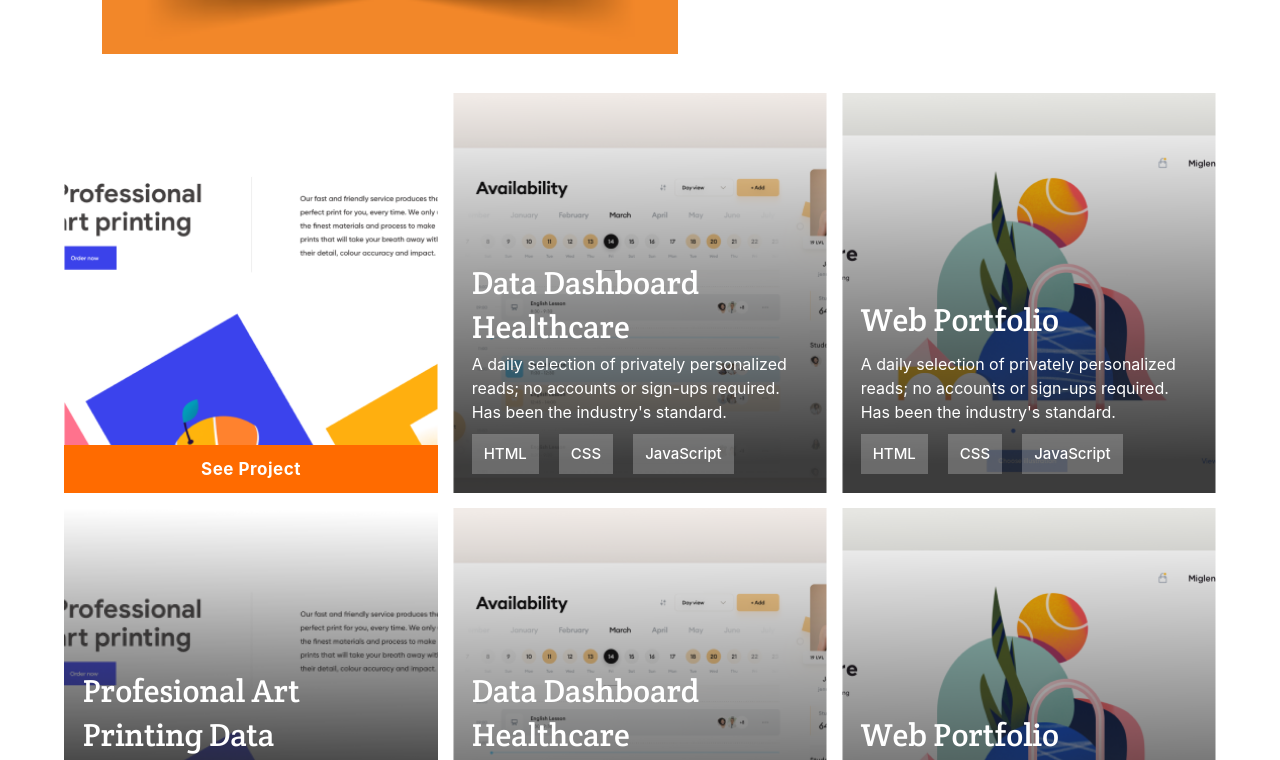
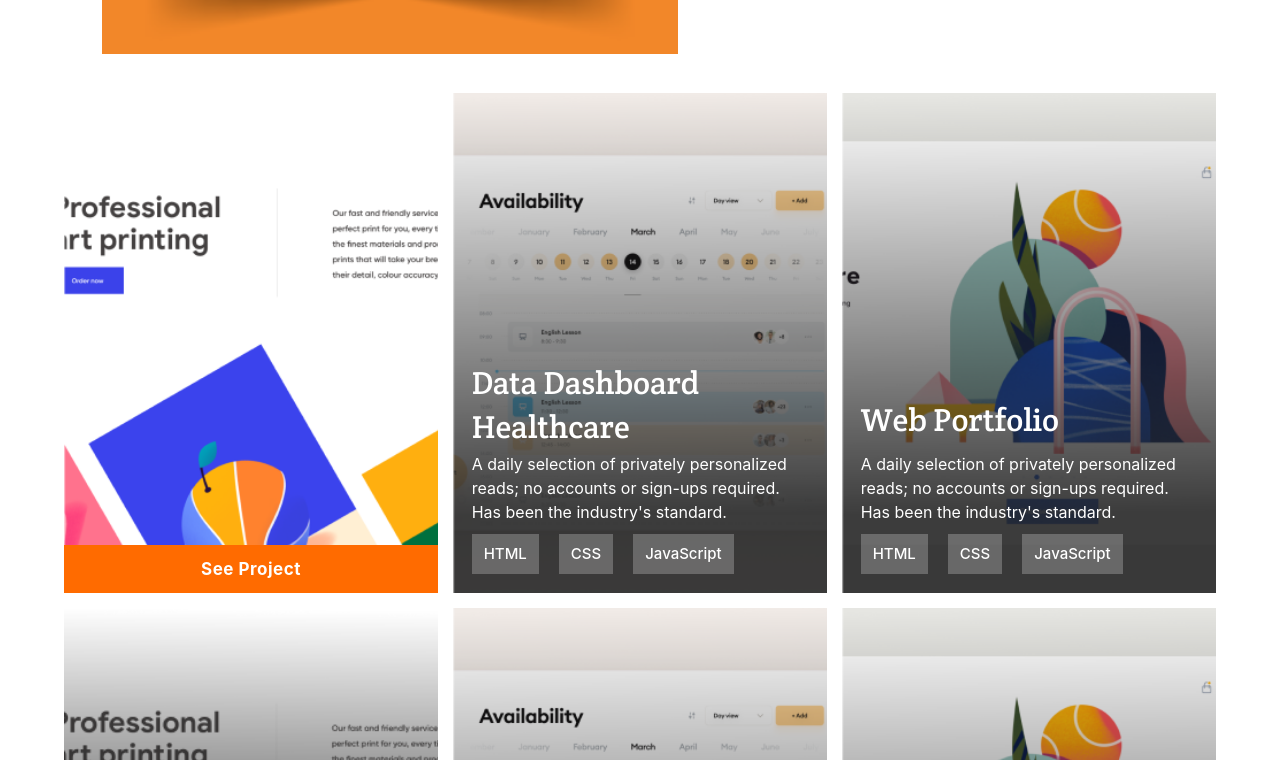
Before and after one commit to ulises2607/Portfolio, a website: page index.html in a window 1280 px wide. Shown: the part 1520-2280 px from the top of the page. Drawn offline with Linux system fonts and the light colour scheme.

Commit message:
Fixing min height cards and deploy

```diff
--- a/style.css
+++ b/style.css
@@ -830,7 +830,8 @@ form input:focus {
     width: 100%;
     min-width: none;
     height: auto;
-    min-height: 400px;
+    min-height: 150px;
+    min-height: 500px;
   }
 
   .card h1 {
@@ -889,6 +890,8 @@ form input:focus {
 
   .card-5 h2 {
     display: flex;
+    width: 100%;
+    height: 81px;
     font-family: 'Crete Round', sans-serif;
     font-style: normal;
     font-weight: 400;
```
